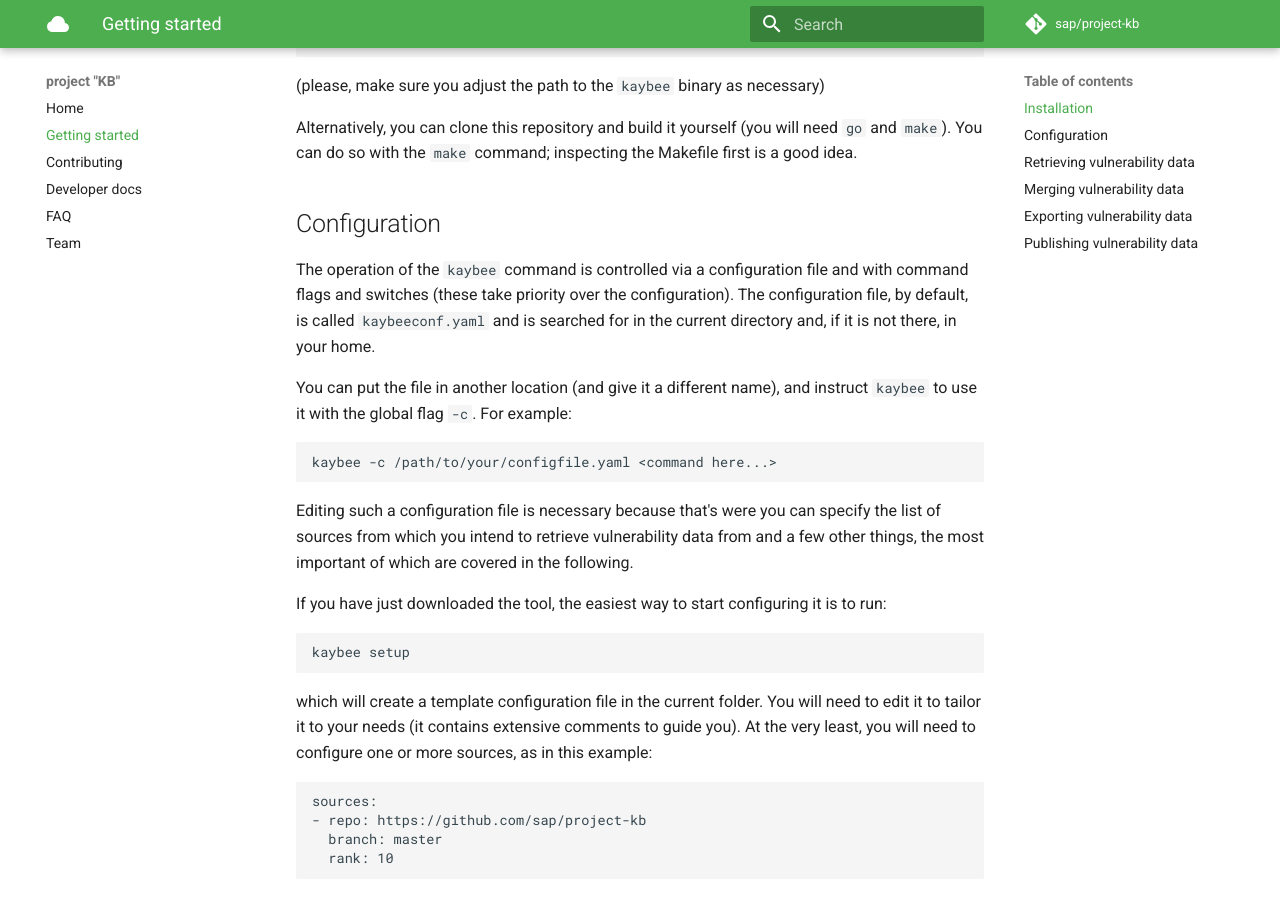
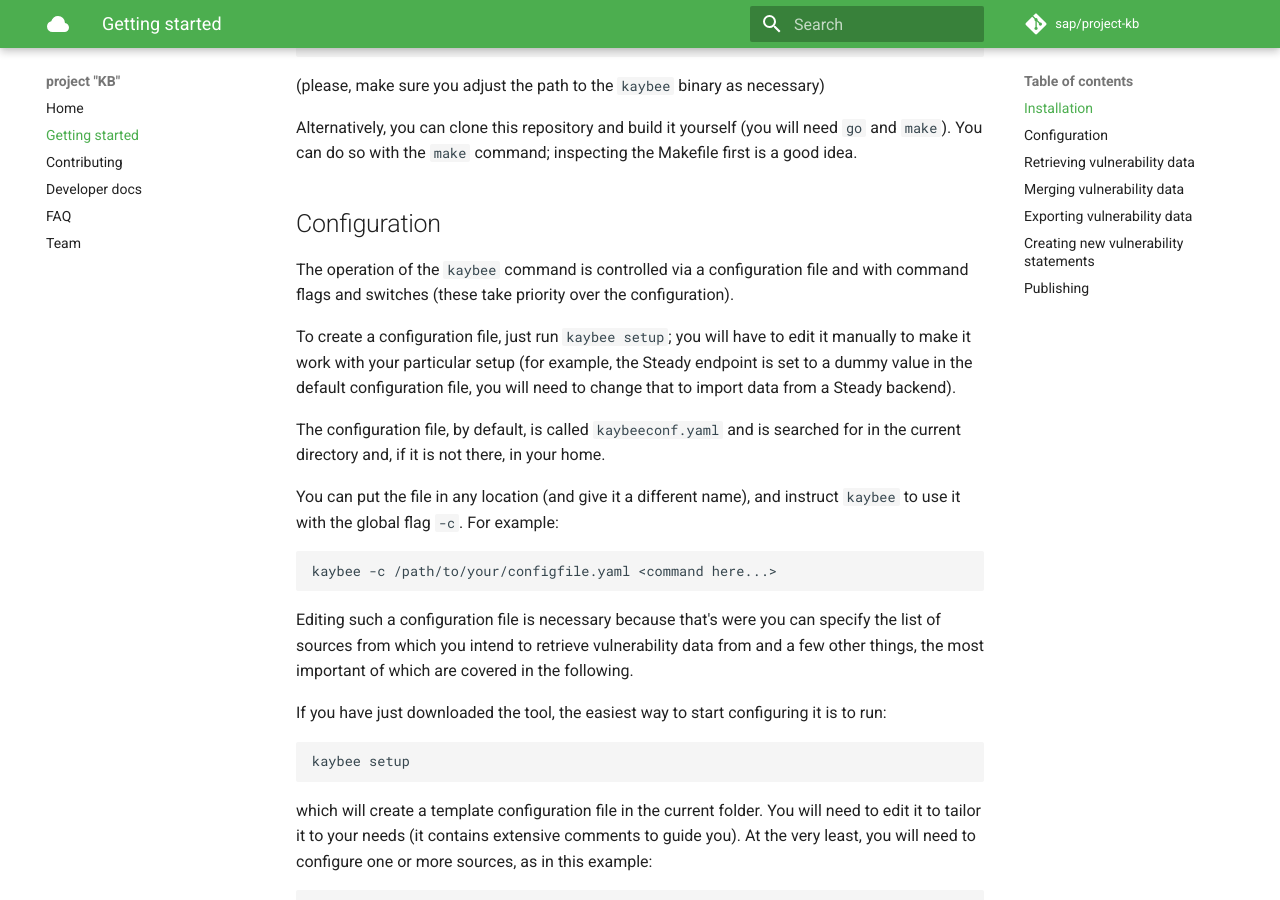
Before and after one commit to SAP/project-kb, an MkDocs documentation site: the page built from docs/getting_started.md, in a window 1280 px wide and 900 px high, scrolled down 348 px. Built offline with MkDocs 1.6.1 and Material for MkDocs 9.7.7, drawn with Linux system fonts in a browser that asks for light colours; comment, search, counter and statistics services are not loaded; some of the changed text lies outside the part shown.

Commit message:
docs: improved getting started guide

```diff
--- a/docs/getting_started.md
+++ b/docs/getting_started.md
@@ -19,10 +19,15 @@
 
 The operation of the `kaybee` command is controlled via a configuration file and with
 command flags and switches (these take priority over the configuration).
+
+To create a configuration file, just run `kaybee setup`; you will have to edit it manually
+to make it work with your particular setup (for example, the Steady endpoint is set to a dummy value
+in the default configuration file, you will need to change that to import data from a Steady backend).
+
 The configuration file, by default, is called `kaybeeconf.yaml` and is searched for
 in the current directory and, if it is not there, in your home.
 
-You can put the file in another location (and give it a different name), and
+You can put the file in any location (and give it a different name), and
 instruct `kaybee` to use it with the global flag `-c`. For example:
 
     kaybee -c /path/to/your/configfile.yaml <command here...>
@@ -124,6 +129,17 @@
 
     kaybee export --target steady --from /path/to/the/statements/you/wish/to/export
 
-## Publishing  vulnerability data
+
+## Creating new vulnerability statements
+
+You can use `kaybee create` to create a skeleton for you to edit.
+
+Alternatively, you can take an existing statement as a reference, but this is more
+tedious and error prone.
+
+A `check` command is planned, to validate a statement. Also, a more user-friendly GUI-based wizard
+will probably come later on.
+
+## Publishing
 
 *To be written....*
```
